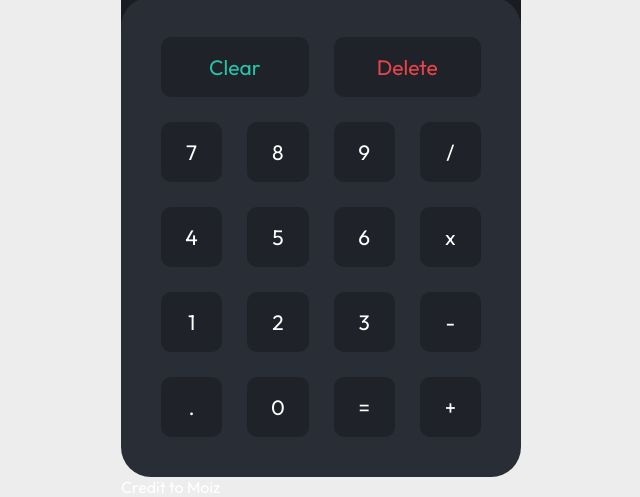
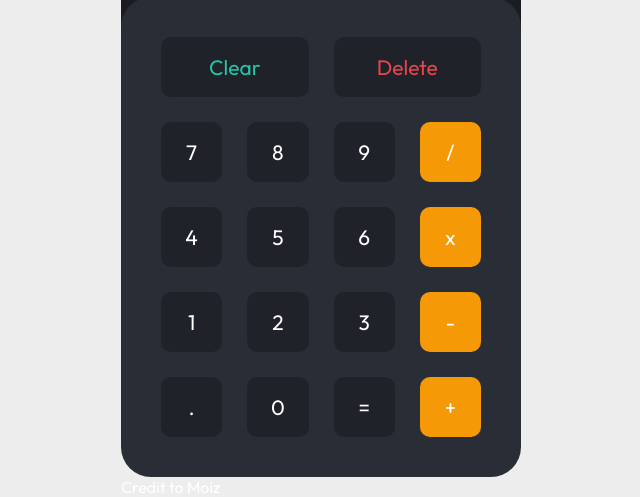
Before and after one commit to Moiz-I/calculator, a plain HTML site: page index.html in a window 1280 px wide. Shown: the part 353-850 px from the top of the page, without its empty margins (319-959 px from the left). Drawn offline with Linux system fonts and the light colour scheme.

Commit message:
class fix

```diff
--- a/index.html
+++ b/index.html
@@ -29,22 +29,22 @@
         <button class="btn" data-number>7</button>
         <button class="btn" data-number>8</button>
         <button class="btn" data-number>9</button>
-        <button class="btn" class="op" data-operator>/</button>
+        <button class="btn op" class="op" data-operator>/</button>
 
         <button class="btn" data-number>4</button>
         <button class="btn" data-number>5</button>
         <button class="btn" data-number>6</button>
-        <button class="btn" class="op" data-operator>x</button>
+        <button class="btn op" class="op" data-operator>x</button>
 
         <button class="btn" data-number>1</button>
         <button class="btn" data-number>2</button>
         <button class="btn" data-number>3</button>
-        <button class="btn" class="op" data-operator>-</button>
+        <button class="btn op" class="op" data-operator>-</button>
 
         <button class="btn">.</button>
         <button class="btn" data-number>0</button>
         <button class="btn" id="equals">=</button>
-        <button class="btn" class="op" data-operator>+</button>
+        <button class="btn op" class="op" data-operator>+</button>
       </div>
       <span>Credit to Moiz</span>
     </div>
```
